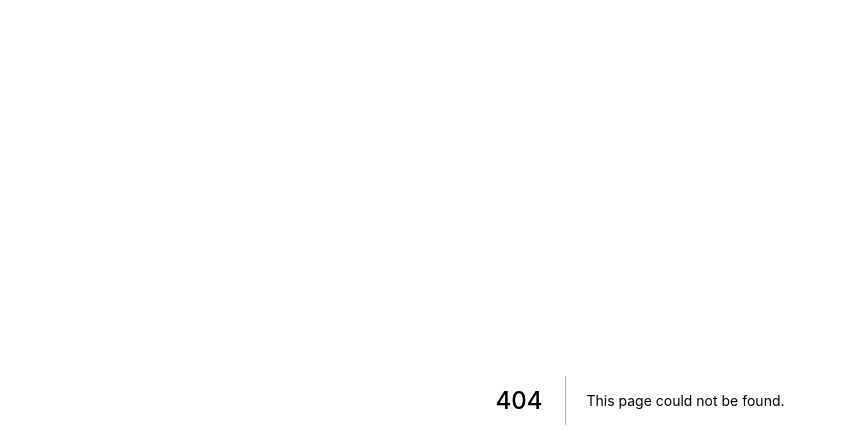
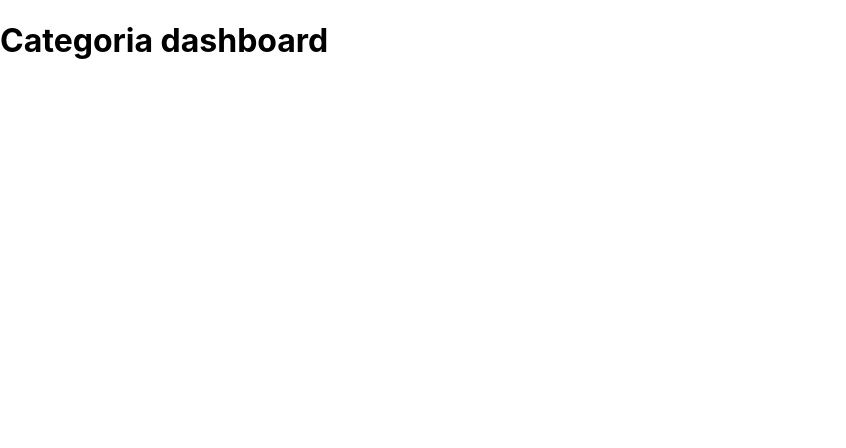
Before and after one commit to janio-dev/dashboard-spa, a Next.js app: page /dashboard/categoria in a window 1280 px wide. Before the commit this address had no page. Shown: the top 448 px of the page, without its empty margins (0-846 px from the left). Built offline with nearby package versions, Linux system fonts and the light colour scheme.

Commit message:
chore: pasta de categoria do dashboard adicionada

```diff
--- /dev/null
+++ b/pages/dashboard/categoria.js
@@ -0,0 +1,9 @@
+import react from "react";
+
+export default function Categoria(){
+    return (
+        <div>
+            <h1>Categoria dashboard</h1>
+        </div>
+    )
+}
```
